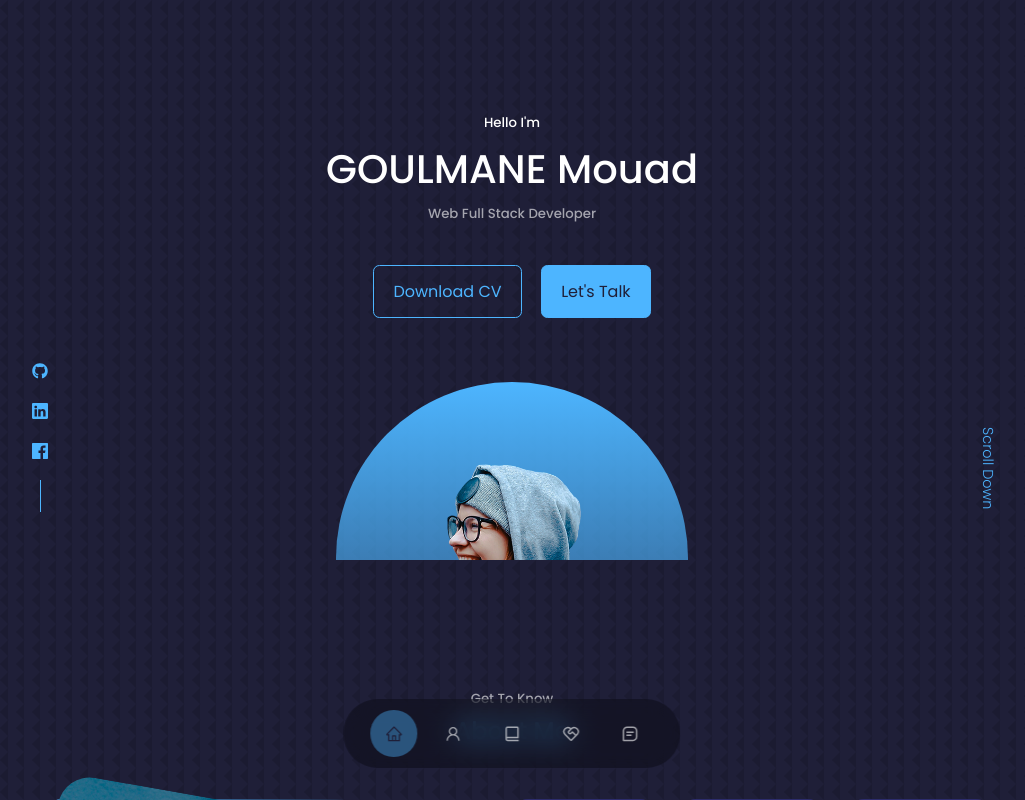
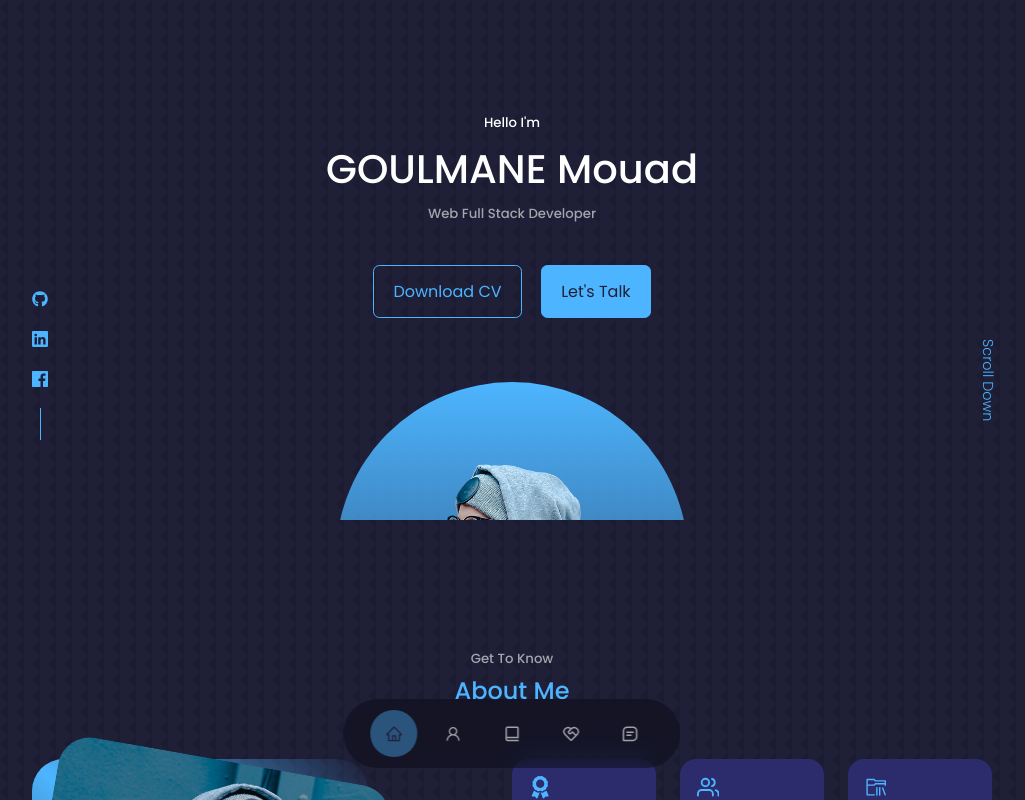
Before and after one commit to mgoulman/MyPortfolio, a React (Create React App) app: page / in a window 1280 px wide. Shown: the top 800 px of the page, without its empty margins (128-1153 px from the left). Built offline with nearby package versions, Linux system fonts and the light colour scheme.

Commit message:
fixing some CSS

```diff
--- a/src/components/header/header.css
+++ b/src/components/header/header.css
@@ -1,5 +1,5 @@
 header {
-    height: 70vh;
+    height: 65vh;
     padding-top: 7rem;
     overflow: hidden;
 }
@@ -28,7 +28,7 @@ header {
     gap: 0.8rem;
     position: absolute;
     left: 0;
-    bottom: 3rem;
+    bottom: 5rem;
 }
 
 .header_socials::after {
@@ -57,7 +57,7 @@ header {
 .scroll_down {
     position: absolute;
     right: -2.3rem;
-    bottom: 5rem;
+    bottom: 8rem;
     transform: rotate(90deg);
     font-weight: 300;
     font-size: 0.9rem;
```
